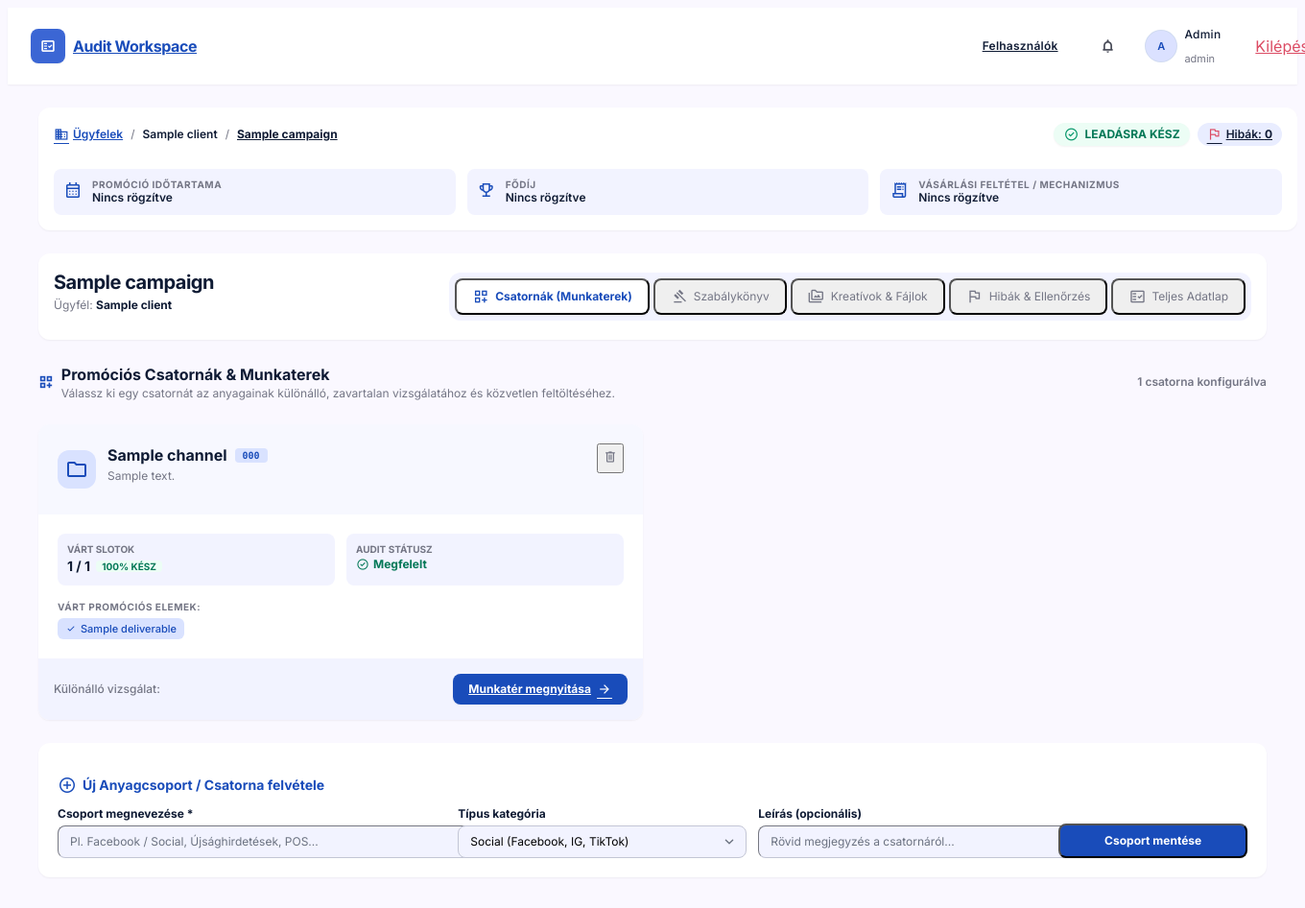
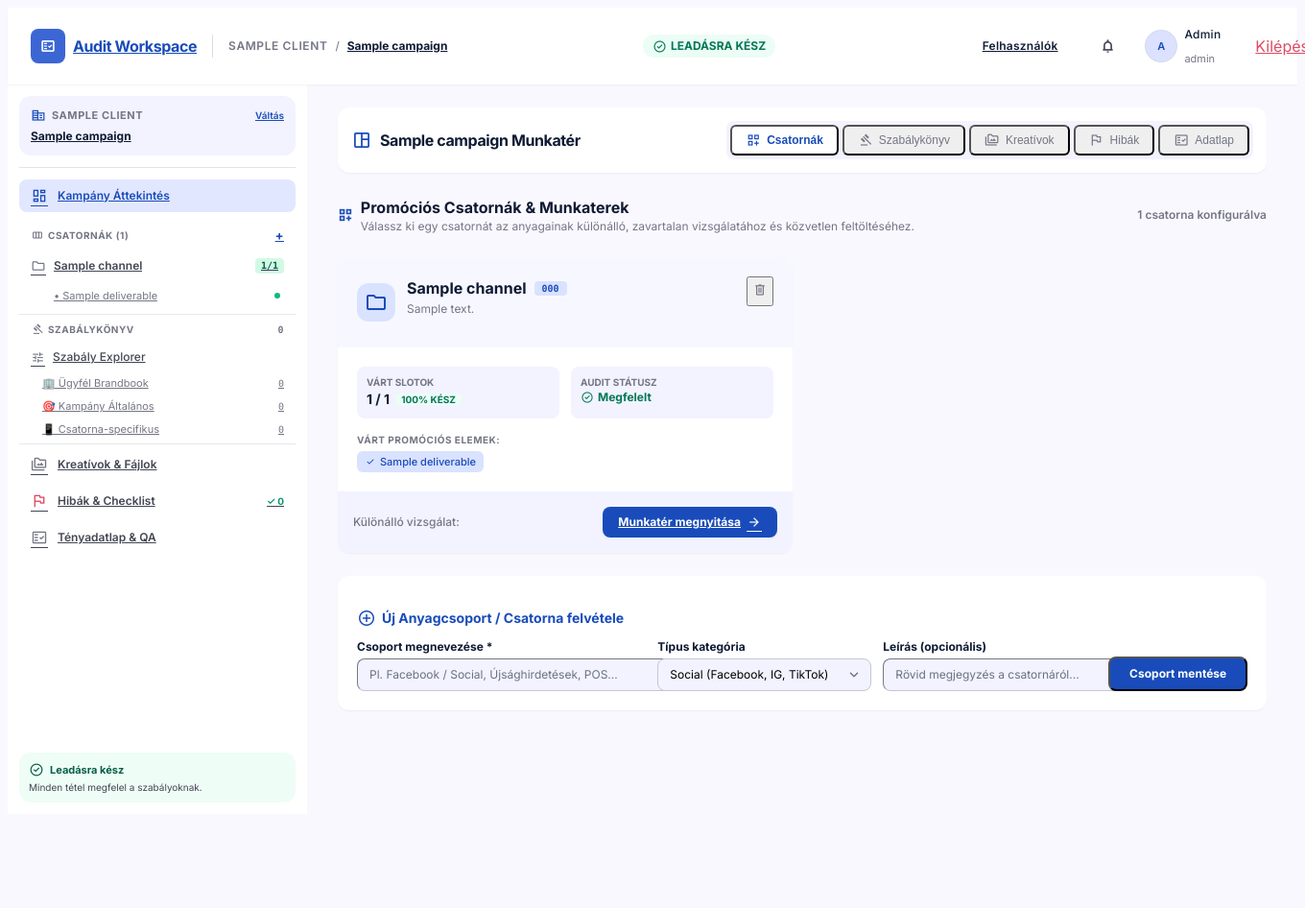
Before and after one commit to elfraile/Audit, a FastAPI app: page /campaigns/1 in a window 1360 px wide. Shown: the whole page at 96% size. After the commit the page ends 827 px from the top, so only its background shows below. Run offline with FastAPI, Linux system fonts and the light colour scheme; the visitor is signed in with stand-in values (Sample User, id 1); tables that the repository leaves empty hold one stand-in row (values such as "Sample post"); some libraries are stand-ins or nearby versions.

Commit message:
feat(ui): implement left sidebar navigation and promo header layout

```diff
--- /dev/null
+++ b/app/modules/ui/templates/_sidebar.html
@@ -0,0 +1,210 @@
+<!-- VERTICAL SIDEBAR (Oldalsó Fő Vezérlőmenü) -->
+<aside id="appSidebar" class="hidden lg:flex flex-col justify-between w-64 xl:w-72 bg-surface-container-lowest border-r border-outline-variant shrink-0 h-[calc(100vh-4rem)] sticky top-16 overflow-y-auto p-3 space-y-4 select-none">
+
+  <!-- FELSŐ SZEKCIÓ: ÜGYFÉL & KAMPÁNY FŐ VEZÉRLŐ HIERARCHIA -->
+  <div class="space-y-3">
+    <!-- Ügyfél & Kampány Kártya -->
+    <div class="p-3 bg-surface-container-low rounded-xl border border-outline-variant/60 shadow-2xs space-y-1.5">
+      <div class="flex items-center justify-between text-outline">
+        <div class="flex items-center gap-1.5 text-[11px] font-bold uppercase tracking-wider">
+          <span class="material-symbols-outlined text-[16px] text-primary">corporate_fare</span>
+          <span class="truncate">{{ client.name }}</span>
+        </div>
+        <a href="/" class="text-[10px] text-primary hover:underline font-semibold" title="Ügyfélváltás">Váltás</a>
+      </div>
+      <div>
+        <a href="/campaigns/{{ campaign.id }}" class="font-bold text-xs text-on-surface hover:text-primary transition-colors line-clamp-1 block" title="{{ campaign.name }}">
+          {{ campaign.name }}
+        </a>
+      </div>
+    </div>
+
+    <!-- SZEPARÁTOR -->
+    <div class="h-px bg-outline-variant/50 my-2"></div>
+
+    <!-- FŐ NAVIGÁCIÓS FA (Munkaterek, Csatornák, Szabályok) -->
+    <nav class="space-y-1">
+
+      <!-- 1. Kampány Áttekintés -->
+      <a href="/campaigns/{{ campaign.id }}"
+         class="sidebar-nav-item flex items-center gap-2.5 px-3 py-2 rounded-lg text-xs font-semibold transition-all
+                {% if not channel and not request.url.fragment %}bg-surface-container-high text-primary font-bold border-l-4 border-primary{% else %}text-outline hover:text-on-surface hover:bg-surface-container-low{% endif %}"
+         data-nav="channels" onclick="if(window.switchCampaignTab){ switchCampaignTab('channels'); }">
+        <span class="material-symbols-outlined text-[18px]">dashboard</span>
+        <span>Kampány Áttekintés</span>
+      </a>
+
+      <!-- 2. Csatornák (Anyagcsoportok) Lenyíló Fa -->
+      <div class="pt-2">
+        <div class="flex items-center justify-between px-3 py-1 text-[10px] font-bold uppercase tracking-wider text-outline">
+          <div class="flex items-center gap-1">
+            <span class="material-symbols-outlined text-[14px]">view_column</span>
+            <span>Csatornák ({{ channels|length }})</span>
+          </div>
+          {% if can_edit %}
+          <a href="/campaigns/{{ campaign.id }}#channels" class="text-primary hover:text-primary-container font-bold text-[13px]" title="Új csatorna felvétele">+</a>
+          {% endif %}
+        </div>
+
+        <div class="space-y-0.5 mt-1">
+          {% for ch in channels %}
+            {% set ch_sum = channel_summaries.get(ch.id, {}) %}
+            {% set is_active_channel = (channel is defined and channel and channel.id == ch.id) %}
+            {% set ch_delivs = deliverables_by_channel.get(ch.id, []) %}
+
+            <div class="rounded-lg overflow-hidden group">
+              <!-- Csatorna Fejléc Link -->
+              <a href="/campaigns/{{ campaign.id }}/channels/{{ ch.id }}"
+                 class="flex items-center justify-between px-3 py-2 rounded-lg text-xs font-semibold transition-all
+                        {% if is_active_channel %}
+                          bg-primary-fixed/40 text-primary font-bold border-l-4 border-primary
+                        {% else %}
+                          text-on-surface-variant hover:text-on-surface hover:bg-surface-container-low
+                        {% endif %}">
+                <div class="flex items-center gap-2 min-w-0">
+                  <span class="material-symbols-outlined text-[16px] shrink-0
+                    {% if is_active_channel %}text-primary{% else %}text-outline group-hover:text-primary{% endif %}">
+                    {% if ch.code == 'social' %}share
+                    {% elif ch.code == 'press' %}newspaper
+                    {% elif ch.code == 'pos' %}storefront
+                    {% elif ch.code == 'web' %}language
+                    {% else %}folder{% endif %}
+                  </span>
+                  <span class="truncate">{{ ch.name }}</span>
+                </div>
+
+                <!-- Haladási jelvény -->
+                <span class="px-1.5 py-0.2 rounded text-[10px] font-mono shrink-0
+                  {% if ch_sum.status == 'ready' %}bg-emerald-100 text-emerald-800
+                  {% elif ch_sum.status == 'failed' %}bg-error-container text-error
+                  {% elif ch_sum.status == 'pending' %}bg-surface-container-highest text-tertiary font-bold
+                  {% else %}bg-surface-container text-outline{% endif %}">
+                  {{ ch_sum.assigned or 0 }}/{{ ch_sum.total or 0 }}
+                </span>
+              </a>
+
+              <!-- Csatorna alatti Slotok (Várt Anyagok) Listája -->
+              {% if ch_delivs and (is_active_channel or channels|length <= 4) %}
+                <div class="pl-7 pr-2 py-1 space-y-0.5">
+                  {% for d in ch_delivs %}
+                    <a href="/campaigns/{{ campaign.id }}/channels/{{ ch.id }}#deliverable-{{ d.id }}"
+                       class="flex items-center justify-between py-1 px-2 rounded text-[11px] text-outline hover:text-on-surface hover:bg-surface-container/50 transition-colors truncate">
+                      <span class="truncate" title="{{ d.name }}">• {{ d.name }}</span>
+                      {% if d.asset_id %}
+                        <span class="w-1.5 h-1.5 rounded-full bg-emerald-500 shrink-0 ml-1" title="Csatolva"></span>
+                      {% else %}
+                        <span class="w-1.5 h-1.5 rounded-full bg-tertiary-container shrink-0 ml-1" title="Hiányzik"></span>
+                      {% endif %}
+                    </a>
+                  {% endfor %}
+                </div>
+              {% endif %}
+            </div>
+          {% endfor %}
+        </div>
+      </div>
+
+      <!-- SZEPARÁTOR -->
+      <div class="h-px bg-outline-variant/40 my-2"></div>
+
+      <!-- 3. Szabálykönyv & Compliance Fa -->
+      <div>
+        <div class="px-3 py-1 text-[10px] font-bold uppercase tracking-wider text-outline flex items-center justify-between">
+          <div class="flex items-center gap-1">
+            <span class="material-symbols-outlined text-[14px]">gavel</span>
+            <span>Szabálykönyv</span>
+          </div>
+          <span class="text-[10px] font-mono text-outline">{{ approved|length }}</span>
+        </div>
+
+        <div class="space-y-0.5 mt-1">
+          <a href="/campaigns/{{ campaign.id }}#rules"
+             class="sidebar-nav-item flex items-center justify-between px-3 py-1.5 rounded-lg text-xs font-medium text-on-surface-variant hover:text-on-surface hover:bg-surface-container-low transition-colors"
+             data-nav="rules" onclick="if(window.switchCampaignTab){ switchCampaignTab('rules'); }">
+            <div class="flex items-center gap-2">
+              <span class="material-symbols-outlined text-[15px] text-outline">tune</span>
+              <span>Szabály Explorer</span>
+            </div>
+          </a>
+          <a href="/campaigns/{{ campaign.id }}#rules"
+             class="flex items-center justify-between px-3 py-1 pl-6 rounded text-[11px] text-outline hover:text-on-surface hover:bg-surface-container-low transition-colors"
+             onclick="if(window.switchCampaignTab){ switchCampaignTab('rules'); if(window.filterRulesByScope){ filterRulesByScope('client'); } }">
+            <span>🏢 Ügyfél Brandbook</span>
+            <span class="text-[10px] font-mono">{{ client_rules|length if client_rules is defined else 0 }}</span>
+          </a>
+          <a href="/campaigns/{{ campaign.id }}#rules"
+             class="flex items-center justify-between px-3 py-1 pl-6 rounded text-[11px] text-outline hover:text-on-surface hover:bg-surface-container-low transition-colors"
+             onclick="if(window.switchCampaignTab){ switchCampaignTab('rules'); if(window.filterRulesByScope){ filterRulesByScope('campaign'); } }">
+            <span>🎯 Kampány Általános</span>
+            <span class="text-[10px] font-mono">{{ campaign_rules|length if campaign_rules is defined else 0 }}</span>
+          </a>
+          <a href="/campaigns/{{ campaign.id }}#rules"
+             class="flex items-center justify-between px-3 py-1 pl-6 rounded text-[11px] text-outline hover:text-on-surface hover:bg-surface-container-low transition-colors"
+             onclick="if(window.switchCampaignTab){ switchCampaignTab('rules'); if(window.filterRulesByScope){ filterRulesByScope('channel'); } }">
+            <span>📱 Csatorna-specifikus</span>
+            <span class="text-[10px] font-mono">{{ channel_rules|length if channel_rules is defined else 0 }}</span>
+          </a>
+        </div>
+      </div>
+
+      <!-- SZEPARÁTOR -->
+      <div class="h-px bg-outline-variant/40 my-2"></div>
+
+      <!-- 4. Kreatív Fájlok & Referenciák -->
+      <a href="/campaigns/{{ campaign.id }}#creatives"
+         class="sidebar-nav-item flex items-center gap-2.5 px-3 py-2 rounded-lg text-xs font-semibold text-on-surface-variant hover:text-on-surface hover:bg-surface-container-low transition-colors"
+         data-nav="creatives" onclick="if(window.switchCampaignTab){ switchCampaignTab('creatives'); }">
+        <span class="material-symbols-outlined text-[18px] text-outline">perm_media</span>
+        <span>Kreatívok & Fájlok</span>
+      </a>
+
+      <!-- 5. Hibák & Ellenőrzőlista (Kiemelt badge-dzsel) -->
+      <a href="/campaigns/{{ campaign.id }}#issues"
+         class="sidebar-nav-item flex items-center justify-between px-3 py-2 rounded-lg text-xs font-semibold text-on-surface-variant hover:text-on-surface hover:bg-surface-container-low transition-colors"
+         data-nav="issues" onclick="if(window.switchCampaignTab){ switchCampaignTab('issues'); }">
+        <div class="flex items-center gap-2.5">
+          <span class="material-symbols-outlined text-[18px] text-error">flag</span>
+          <span>Hibák & Checklist</span>
+        </div>
+        {% if open_issues and open_issues|length > 0 %}
+          <span class="px-2 py-0.2 rounded-full bg-error-container text-error text-[10px] font-bold">
+            {{ open_issues|length }}
+          </span>
+        {% else %}
+          <span class="text-[10px] text-emerald-600 font-bold">✓ 0</span>
+        {% endif %}
+      </a>
+
+      <!-- 6. Teljes Tényadatlap & QA -->
+      <a href="/campaigns/{{ campaign.id }}#facts"
+         class="sidebar-nav-item flex items-center gap-2.5 px-3 py-2 rounded-lg text-xs font-semibold text-on-surface-variant hover:text-on-surface hover:bg-surface-container-low transition-colors"
+         data-nav="facts" onclick="if(window.switchCampaignTab){ switchCampaignTab('facts'); }">
+        <span class="material-symbols-outlined text-[18px] text-outline">fact_check</span>
+        <span>Tényadatlap & QA</span>
+      </a>
+
+    </nav>
+  </div>
+
+  <!-- ALSÓ SZEKCIÓ: LEADÁSI ÁLLAPOT KIS KÁRTYA -->
+  <div class="pt-2 border-t border-outline-variant/50">
+    {% if delivery %}
+      <div class="p-2.5 rounded-xl border {% if delivery.ready %}bg-emerald-50/80 border-emerald-200 text-emerald-800{% else %}bg-error-container/40 border-error/20 text-error{% endif %}">
+        <div class="flex items-center gap-1.5 font-bold text-[11px] mb-1">
+          <span class="material-symbols-outlined text-[16px]">
+            {% if delivery.ready %}check_circle{% else %}pending_actions{% endif %}
+          </span>
+          <span>{% if delivery.ready %}Leadásra kész{% else %}Leadás függőben{% endif %}</span>
+        </div>
+        <p class="text-[10px] leading-tight m-0 text-on-surface-variant">
+          {% if delivery.ready %}
+            Minden tétel megfelel a szabályoknak.
+          {% else %}
+            {{ delivery.open_issues }} hiba · {{ delivery.missing_deliverables }} hiányzó slot
+          {% endif %}
+        </p>
+      </div>
+    {% endif %}
+  </div>
+
+</aside>
--- a/app/modules/ui/templates/base.html
+++ b/app/modules/ui/templates/base.html
@@ -123,6 +123,7 @@
 </style>
 </head>
 <body class="bg-background text-on-surface font-body-md antialiased min-h-screen flex flex-col">
+
 <!-- TOP APP BAR -->
 <header class="bg-surface-container-lowest border-b border-outline-variant shadow-sm top-0 z-30 sticky w-full">
 <div class="flex flex-wrap items-center justify-between px-4 lg:px-6 w-full min-h-[4rem] py-2 gap-y-3">
@@ -133,7 +134,53 @@
       </div>
       <a href="/" class="text-headline-sm font-headline-sm font-bold text-primary tracking-tight whitespace-nowrap">Audit Workspace</a>
     </div>
+
+    <!-- PROMO HEADLINE A FEJBE -->
+    {% if campaign is defined and campaign %}
+      <div class="h-6 w-px bg-outline-variant/60 hidden sm:block"></div>
+      <div class="hidden sm:flex items-center gap-2 flex-wrap text-xs">
+        {% if client is defined and client %}
+          <span class="text-outline font-semibold uppercase tracking-wider">{{ client.name }}</span>
+          <span class="text-outline">/</span>
+        {% endif %}
+        <a href="/campaigns/{{ campaign.id }}" class="font-bold text-on-surface hover:text-primary transition-colors">
+          {{ campaign.name }}
+        </a>
+      </div>
+    {% endif %}
   </div>
+
+  <!-- HEADLINE TÉNYADATOK (PROMO HIGHLIGHTS & READINESS A FEJLÉCBEN) -->
+  {% if campaign is defined and campaign %}
+  <div class="hidden xl:flex items-center gap-2 text-xs">
+    {% if facts_dict is defined and facts_dict %}
+      {% if facts_dict.get('promocio_idoszak') %}
+      <div class="flex items-center gap-1.5 px-2.5 py-1 rounded-full bg-surface-container-low border border-outline-variant/50" title="Promóció időszaka">
+        <span class="material-symbols-outlined text-primary text-[15px]">calendar_month</span>
+        <span class="font-semibold text-on-surface">{{ facts_dict.get('promocio_idoszak') }}</span>
+      </div>
+      {% endif %}
+      {% if facts_dict.get('fodij') %}
+      <div class="flex items-center gap-1.5 px-2.5 py-1 rounded-full bg-surface-container-low border border-outline-variant/50" title="Fődíj">
+        <span class="material-symbols-outlined text-primary text-[15px]">trophy</span>
+        <span class="font-semibold text-on-surface max-w-[180px] truncate">{{ facts_dict.get('fodij') }}</span>
+      </div>
+      {% endif %}
+    {% endif %}
+
+    {% if delivery is defined and delivery %}
+      {% if delivery.ready %}
+        <span class="px-2.5 py-1 rounded-full bg-emerald-50 text-emerald-700 text-xs font-bold border border-emerald-200 inline-flex items-center gap-1">
+          <span class="material-symbols-outlined text-[15px]">check_circle</span> LEADÁSRA KÉSZ
+        </span>
+      {% else %}
+        <span class="px-2.5 py-1 rounded-full bg-error-container text-error text-xs font-bold border border-error/20 inline-flex items-center gap-1" title="{{ delivery.open_issues }} nyitott hiba, {{ delivery.missing_deliverables }} hiányzó slot">
+          <span class="material-symbols-outlined text-[15px]">warning</span> Leadás függőben
+        </span>
+      {% endif %}
+    {% endif %}
+  </div>
+  {% endif %}
 
   <div class="flex items-center gap-4 shrink-0 flex-nowrap">
     {% if is_admin %}
@@ -160,42 +207,41 @@
   </div>
 </div>
 </header>
-<main class="flex-1 overflow-y-auto px-4 lg:px-8 py-6 w-full mx-auto max-w-7xl">
-{% block content %}{% endblock %}
-</main>
+
+<div class="flex flex-1 w-full overflow-hidden">
+  {% if campaign is defined and campaign and channels is defined and channels %}
+    {% include "_sidebar.html" %}
+  {% endif %}
+  <main class="flex-1 overflow-y-auto px-4 lg:px-8 py-6 {% if campaign is defined and campaign and channels is defined and channels %}bg-surface min-w-0{% else %}w-full mx-auto max-w-7xl{% endif %}">
+    {% block content %}{% endblock %}
+  </main>
+</div>
+
 <script>
  function openTab(event, tabId) {
-   // Hide all tab panes
    const tabPanes = document.querySelectorAll('.tab-pane');
    tabPanes.forEach(pane => pane.classList.remove('active'));
 
-   // Remove active class from all tab buttons
    const tabBtns = document.querySelectorAll('.tab-btn');
    tabBtns.forEach(btn => btn.classList.remove('active'));
 
-   // Show the selected tab pane and mark button as active
-   document.getElementById(tabId).classList.add('active');
+   const targetEl = document.getElementById(tabId);
+   if(targetEl) targetEl.classList.add('active');
+
    if(event && event.currentTarget) {
      event.currentTarget.classList.add('active');
    }
 
-   // Optional: Save active tab to localStorage or URL hash
    if(history.pushState) {
        history.pushState(null, null, '#' + tabId);
    }
  }
 
- // Initialize tabs based on URL hash or default to first tab
  document.addEventListener("DOMContentLoaded", () => {
     const hash = window.location.hash.substring(1);
     const tabBtn = document.querySelector(`.tab-btn[data-target="${hash}"]`);
     if(hash && tabBtn && document.getElementById(hash)) {
         openTab({currentTarget: tabBtn}, hash);
-    } else {
-        const firstBtn = document.querySelector('.tab-btn');
-        if(firstBtn) {
-            openTab({currentTarget: firstBtn}, firstBtn.dataset.target);
-        }
     }
  });
 </script>
--- a/app/modules/ui/templates/campaign.html
+++ b/app/modules/ui/templates/campaign.html
@@ -3,40 +3,37 @@
 {% block content %}
 <div class="w-full space-y-6">
 
-  <!-- 1. MINDIG ELÉRHETŐ KAMPÁNY FACTSHEET SÁV (RIBBON) -->
-  {% include "_factsheet_ribbon.html" %}
-
-  <!-- 2. KAMPÁNY VEZÉRLŐPULT FEJLÉC ÉS NÉZETVÁLTÓ (TABS) -->
-  <div class="flex flex-col xl:flex-row xl:items-center justify-between gap-4 bg-surface-container-lowest p-4 rounded-xl border border-outline-variant shadow-sm">
-    <div>
-      <h1 class="text-xl font-bold text-on-surface tracking-tight m-0">{{ campaign.name }}</h1>
-      <p class="text-xs text-outline mt-0.5">Ügyfél: <strong class="text-on-surface">{{ client.name }}</strong></p>
+  <!-- KAMPÁNY NÉZETVÁLTÓ FEJLÉC (TABS) -->
+  <div class="flex flex-col sm:flex-row sm:items-center justify-between gap-4 bg-surface-container-lowest p-3.5 rounded-xl border border-outline-variant shadow-sm">
+    <div class="flex items-center gap-2">
+      <span class="material-symbols-outlined text-primary text-[22px]">space_dashboard</span>
+      <h1 class="text-base font-bold text-on-surface tracking-tight m-0">{{ campaign.name }} Munkatér</h1>
     </div>
 
-    <!-- Primary Workspace View Switcher (Tabs) -->
-    <div class="flex items-center bg-surface-container-low p-1.5 rounded-xl border border-outline-variant overflow-x-auto gap-1 self-start xl:self-center shrink-0 max-w-full" role="tablist">
-      <button class="tab-btn active px-4 py-2 rounded-lg font-label-md text-xs bg-surface-container-lowest text-primary font-bold shadow-sm whitespace-nowrap cursor-pointer hover:text-primary flex items-center gap-1.5" data-target="channels" onclick="switchCampaignTab('channels', this)">
-        <span class="material-symbols-outlined text-[18px]">dashboard_customize</span>
-        <span>Csatornák (Munkaterek)</span>
+    <!-- Workspace View Switcher (Tabs) -->
+    <div class="flex items-center bg-surface-container-low p-1 rounded-lg border border-outline-variant overflow-x-auto gap-1 self-start sm:self-center shrink-0 max-w-full" role="tablist">
+      <button class="tab-btn active px-3.5 py-1.5 rounded-md text-xs bg-surface-container-lowest text-primary font-bold shadow-sm whitespace-nowrap cursor-pointer hover:text-primary flex items-center gap-1.5" data-target="channels" onclick="switchCampaignTab('channels', this)">
+        <span class="material-symbols-outlined text-[16px]">dashboard_customize</span>
+        <span>Csatornák</span>
       </button>
-      <button class="tab-btn px-4 py-2 rounded-lg font-label-md text-xs text-outline hover:text-on-surface transition-colors whitespace-nowrap cursor-pointer flex items-center gap-1.5" data-target="rules" onclick="switchCampaignTab('rules', this)">
-        <span class="material-symbols-outlined text-[18px]">gavel</span>
+      <button class="tab-btn px-3.5 py-1.5 rounded-md text-xs text-outline hover:text-on-surface transition-colors whitespace-nowrap cursor-pointer flex items-center gap-1.5" data-target="rules" onclick="switchCampaignTab('rules', this)">
+        <span class="material-symbols-outlined text-[16px]">gavel</span>
         <span>Szabálykönyv</span>
       </button>
-      <button class="tab-btn px-4 py-2 rounded-lg font-label-md text-xs text-outline hover:text-on-surface transition-colors whitespace-nowrap cursor-pointer flex items-center gap-1.5" data-target="creatives" onclick="switchCampaignTab('creatives', this)">
-        <span class="material-symbols-outlined text-[18px]">perm_media</span>
-        <span>Kreatívok & Fájlok</span>
+      <button class="tab-btn px-3.5 py-1.5 rounded-md text-xs text-outline hover:text-on-surface transition-colors whitespace-nowrap cursor-pointer flex items-center gap-1.5" data-target="creatives" onclick="switchCampaignTab('creatives', this)">
+        <span class="material-symbols-outlined text-[16px]">perm_media</span>
+        <span>Kreatívok</span>
       </button>
-      <button class="tab-btn px-4 py-2 rounded-lg font-label-md text-xs text-outline hover:text-on-surface transition-colors whitespace-nowrap flex items-center gap-1.5 cursor-pointer" data-target="issues" onclick="switchCampaignTab('issues', this)">
-        <span class="material-symbols-outlined text-[18px]">flag</span>
-        <span>Hibák & Ellenőrzés</span>
+      <button class="tab-btn px-3.5 py-1.5 rounded-md text-xs text-outline hover:text-on-surface transition-colors whitespace-nowrap flex items-center gap-1.5 cursor-pointer" data-target="issues" onclick="switchCampaignTab('issues', this)">
+        <span class="material-symbols-outlined text-[16px]">flag</span>
+        <span>Hibák</span>
         {% if open_issues|length > 0 %}
-          <span class="w-5 h-5 rounded-full bg-secondary text-on-secondary text-[11px] flex items-center justify-center font-bold">{{ open_issues|length }}</span>
+          <span class="w-4 h-4 rounded-full bg-secondary text-on-secondary text-[10px] flex items-center justify-center font-bold">{{ open_issues|length }}</span>
         {% endif %}
       </button>
-      <button class="tab-btn px-4 py-2 rounded-lg font-label-md text-xs text-outline hover:text-on-surface transition-colors whitespace-nowrap cursor-pointer flex items-center gap-1.5" data-target="facts" onclick="switchCampaignTab('facts', this)">
-        <span class="material-symbols-outlined text-[18px]">fact_check</span>
-        <span>Teljes Adatlap</span>
+      <button class="tab-btn px-3.5 py-1.5 rounded-md text-xs text-outline hover:text-on-surface transition-colors whitespace-nowrap cursor-pointer flex items-center gap-1.5" data-target="facts" onclick="switchCampaignTab('facts', this)">
+        <span class="material-symbols-outlined text-[16px]">fact_check</span>
+        <span>Adatlap</span>
       </button>
     </div>
   </div>
--- a/app/modules/ui/templates/channel_detail.html
+++ b/app/modules/ui/templates/channel_detail.html
@@ -4,10 +4,7 @@
 {% block content %}
 <div class="w-full space-y-6">
 
-  <!-- 1. MINDIG ELÉRHETŐ FACTSHEET RIBBON -->
-  {% include "_factsheet_ribbon.html" %}
-
-  <!-- 2. CSATORNA VÁLTÓ SÁV (CHANNEL SWITCHER TABS) -->
+  <!-- CSATORNA VÁLTÓ SÁV (CHANNEL SWITCHER TABS) -->
   <div class="flex flex-col md:flex-row md:items-center justify-between gap-3 bg-surface-container-low p-2.5 rounded-xl border border-outline-variant">
     <div class="flex items-center gap-1.5 overflow-x-auto max-w-full pb-1 md:pb-0">
       <span class="text-xs font-bold text-outline uppercase tracking-wider px-2 shrink-0">Csatorna:</span>
```
Also changed, not shown: app/modules/ui/routes_channels.py (+9 -0 lines).
